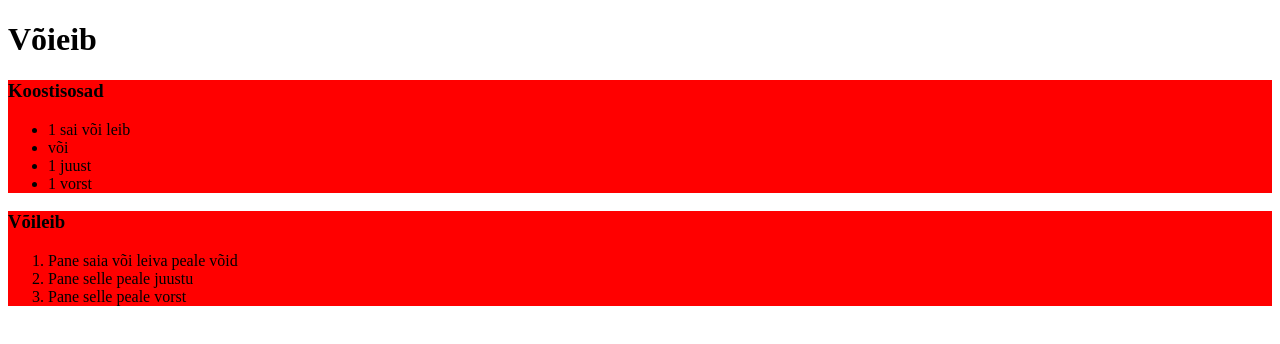
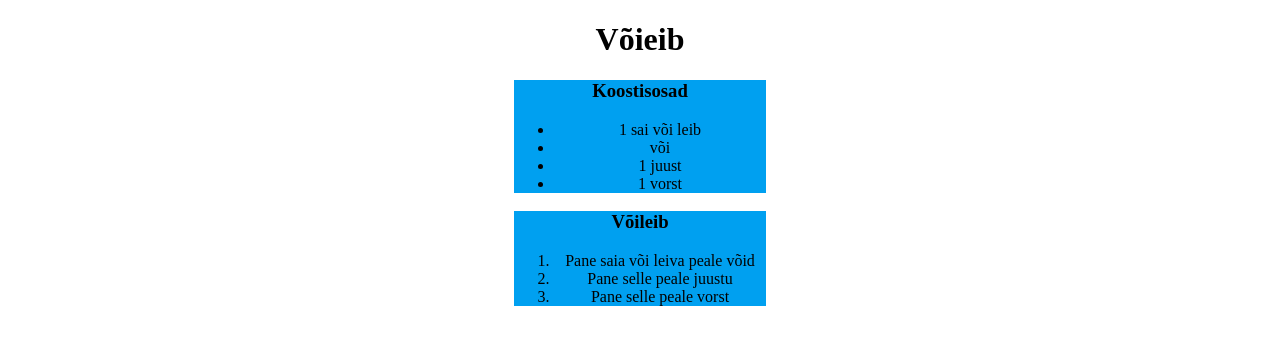
Before and after one commit to bertjkald/recipe, a plain HTML site: page index.html in a window 1280 px wide. Drawn offline with Linux system fonts and the light colour scheme.

Commit message:
Not alive

```diff
--- a/css/style.css
+++ b/css/style.css
@@ -1,3 +1,11 @@
+h1 {
+    text-align: center;
+
+}
+
 section {
-    background-color: red;
+    background-color: #00a0f0;
+    text-align: center;
+    margin-left: 40%;
+    margin-right: 40%;
 }
```
